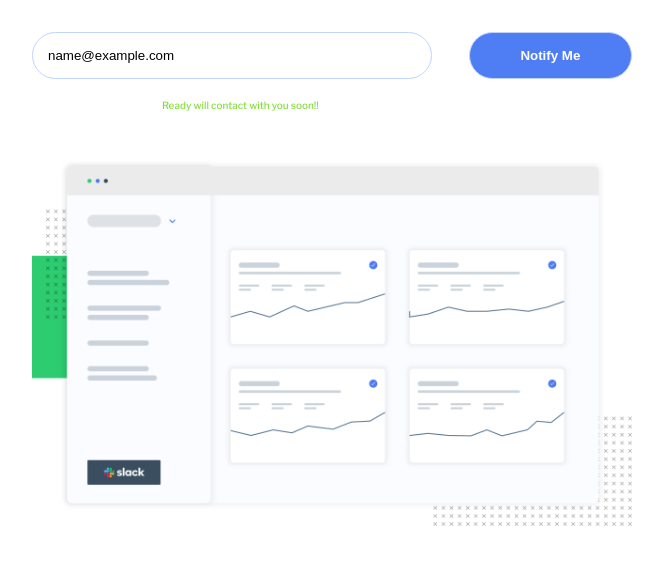
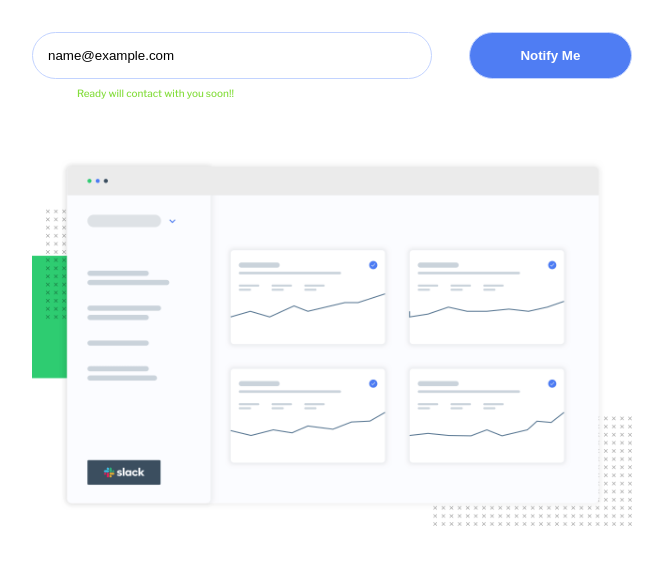
Before and after one commit to 4Ny3L0/ping-comming-soon-page, a plain HTML site: page index.html in a window 1280 px wide. Both pictures are taken after typing "name@example.com" into the empty fields and a click on the input "Notify Me". Shown: the part 195-767 px from the top of the page, without its empty margins (308-971 px from the left). Drawn offline with nearby package versions, Linux system fonts and the light colour scheme.

Commit message:
agregando CSS

```diff
--- a/css/style.css
+++ b/css/style.css
@@ -214,4 +214,9 @@ h1 span {
     align-self: flex-start;
     text-align: start;
   }
+  .success {
+    margin: -2px 0 50px 45px;
+    align-self: flex-start;
+    text-align: start;
+  }
 }
```
